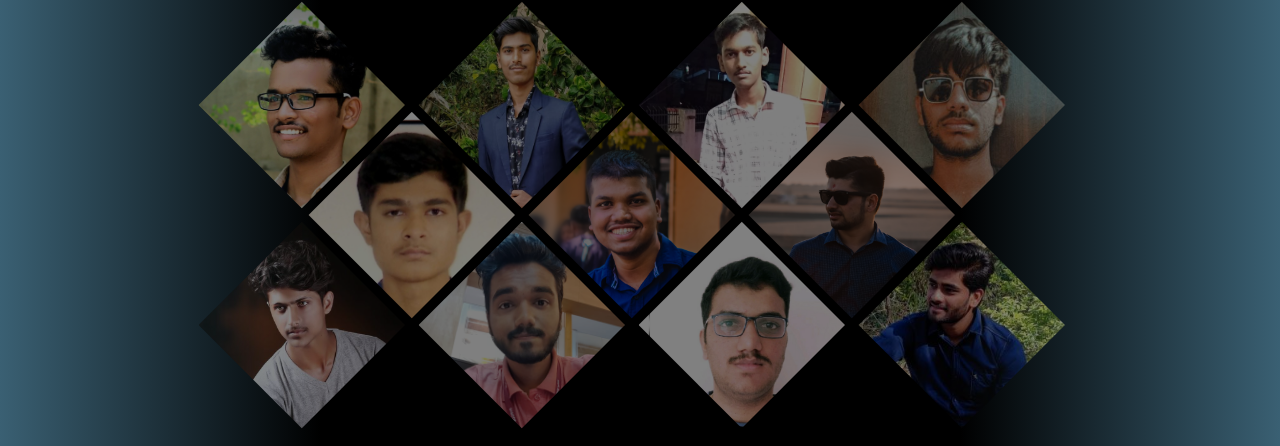
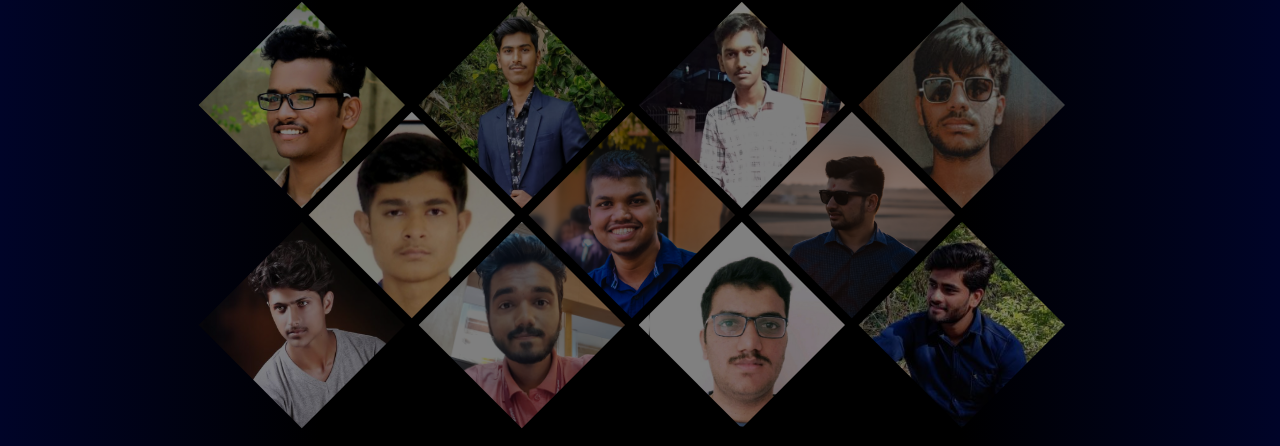
Before and after one commit to Abhishek-Rout/Abhishek-Rout.github.io, a plain HTML site: page Friends Forever/index.html in a window 1280 px wide. Shown: the part 110-556 px from the top of the page. Drawn offline with nearby package versions, Linux system fonts and the light colour scheme.

Commit message:
Update style.css

```diff
--- a/Friends Forever/style.css
+++ b/Friends Forever/style.css
@@ -2,7 +2,7 @@
 {
     margin: 0;
     padding: 0;
-    background: linear-gradient(90deg,#3a6073,#000,#000,#000,#3a6073);
+    background: linear-gradient(90deg,#000428,#000,#000,#000,#000428);
 }
 h2
 {
```
